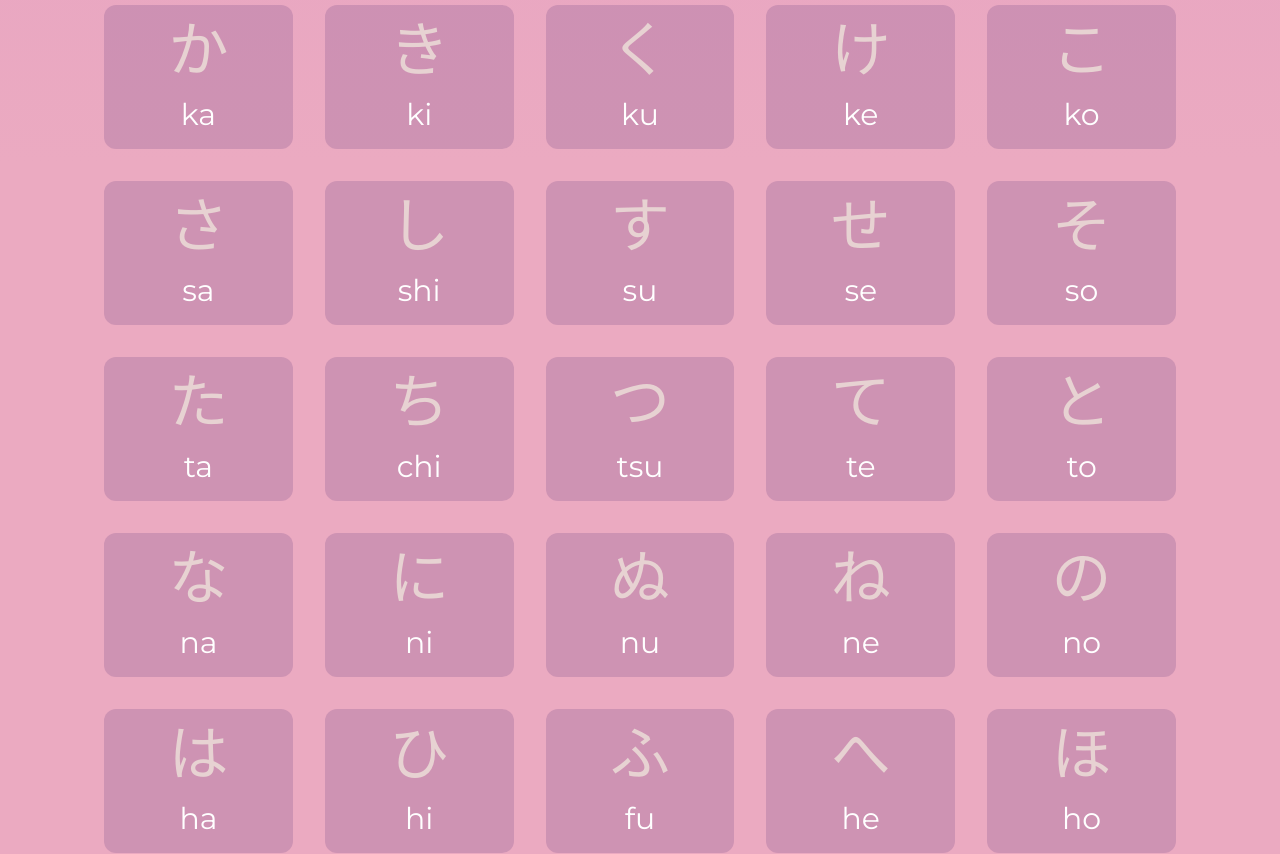
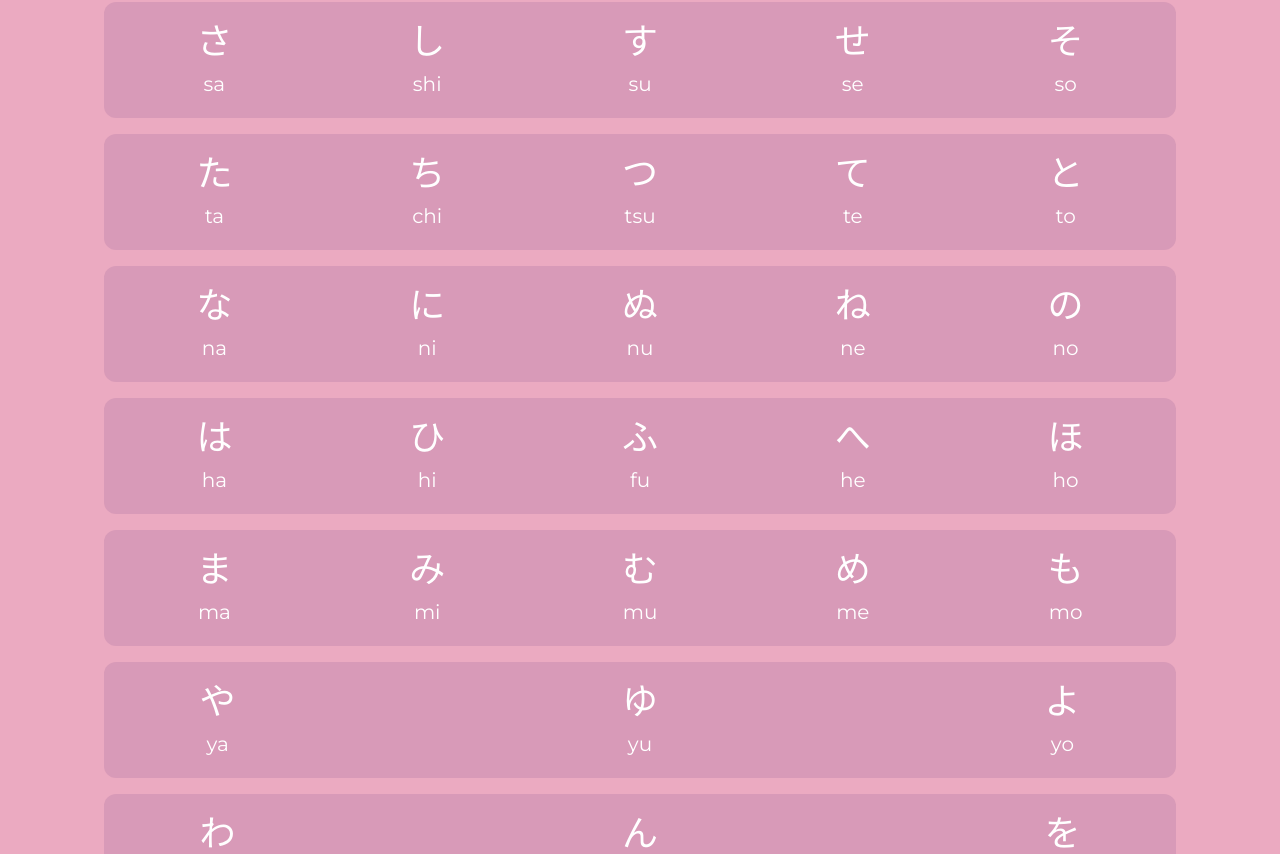
Before and after one commit to makesomelayouts/hirakata, a React (Vite) app: page /hiragana in a window 1280 px wide. Shown: the part 2040-2894 px from the top of the page. Built offline with nearby package versions, Linux system fonts and the light colour scheme; a web font is replaced by a local one.

Commit message:
Update alphabet, make it less and structure

```diff
--- a/src/pages/Hiragana.jsx
+++ b/src/pages/Hiragana.jsx
@@ -131,35 +131,49 @@ function Hiragana() {
         </p>
       </section>
 
-      <section className="flex flex-col items-center justify-center max-w-[1072px] mx-auto lg:mt-[253px]">
+      <section className="flex flex-col items-center justify-center max-w-[1072px] mx-auto mt-[162px]">
         <div className="flex flex-col items-center justify-center">
           <h1 className="text-center font-header text-5xl">Алфавит</h1>
           <div className="mt-3.5 bg-[#8C5D91] h-2.5 w-full rounded-full"></div>
         </div>
 
-        <div className="grid grid-cols-5 gap-8 mt-8 w-full">
-          {chars.map((char, index) => {
-            const jpChar = getJapaneseChar(char);
-            return (
+        <div className="mt-8 w-full space-y-4">
+          {[
+            ["a", "i", "u", "e", "o"],
+            ["ka", "ki", "ku", "ke", "ko"],
+            ["sa", "shi", "su", "se", "so"],
+            ["ta", "chi", "tsu", "te", "to"],
+            ["na", "ni", "nu", "ne", "no"],
+            ["ha", "hi", "fu", "he", "ho"],
+            ["ma", "mi", "mu", "me", "mo"],
+            ["ya", "", "yu", "", "yo"],
+            ["wa", "", "n", "", "wo"],
+          ].map((group, groupIndex) => (
+            <div
+              key={groupIndex}
+              className="flex justify-between space-x-4 bg-[#8C5D91]/20 p-3 rounded-xl"
+            >
+              {group.map((char, charIndex) =>
+                char ? (
                   <motion.div
-                key={index}
-                className="group flex flex-col items-center justify-center p-4 bg-[#8C5D91]/30 rounded-xl transition-colors relative cursor-pointer"
+                    key={`${groupIndex}-${charIndex}`}
+                    className="flex-1 flex flex-col items-center justify-center p-2"
                     whileHover={{ scale: 1.05 }}
+                  >
+                    <p
+                      className="font-jp text-4xl cursor-pointer hover:text-[#E7D2D2] active:text-[#5B3569]"
                       onClick={() => AudioManager.play(char)}
                     >
-                {/* Hover overlay */}
-                <div className="absolute inset-0 bg-[#5B3569] opacity-0 group-hover:opacity-50 rounded-xl transition-opacity" />
-
-                {/* Content */}
-                <p className="font-jp text-6xl z-10 text-[#E7D2D2] group-hover:text-white">
-                  {jpChar}
+                      {getJapaneseChar(char)}
                     </p>
-                <p className="font-body text-3xl mt-4 z-10 text-white">
-                  {char}
-                </p>
+                    <p className="font-body text-xl mt-2">{char}</p>
                   </motion.div>
-            );
-          })}
+                ) : (
+                  <div key={`${groupIndex}-${charIndex}`} className="flex-1" />
+                )
+              )}
+            </div>
+          ))}
         </div>
       </section>
     </motion.div>
```
Lines whose indentation alone changed are shown as unchanged.
